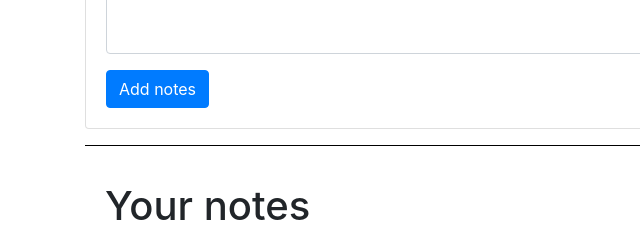
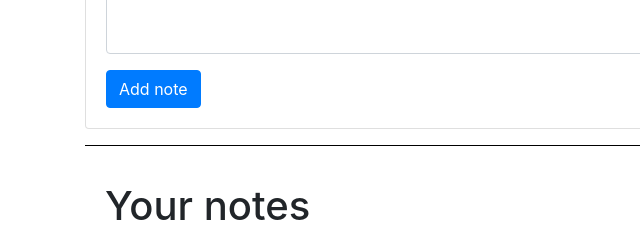
Before and after one commit to shreyas02/fintrack, a plain HTML site: page notes.html in a window 1280 px wide. Shown: the part 289-529 px from the top of the page, 0-640 px from the left. Drawn offline with nearby package versions, Linux system fonts and the light colour scheme.

Commit message:
Update notes.html

```diff
--- a/notes.html
+++ b/notes.html
@@ -61,7 +61,7 @@
             <label for="exampleFormControlTextarea1"></label>
             <textarea class="form-control" id="addtxt" rows="3"> </textarea>
           </div>
-          <button class="btn btn-primary" id="addbtn">Add notes</button>
+          <button class="btn btn-primary" id="addbtn">Add note</button>
         </div>
       </div>
       <hr id=first-sep>
```
